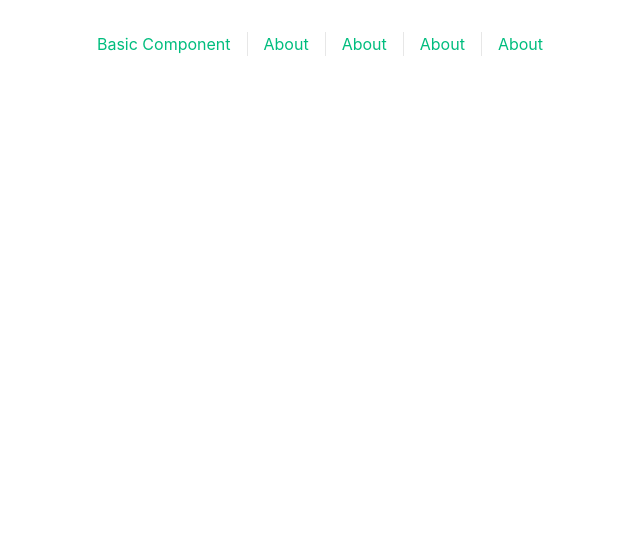
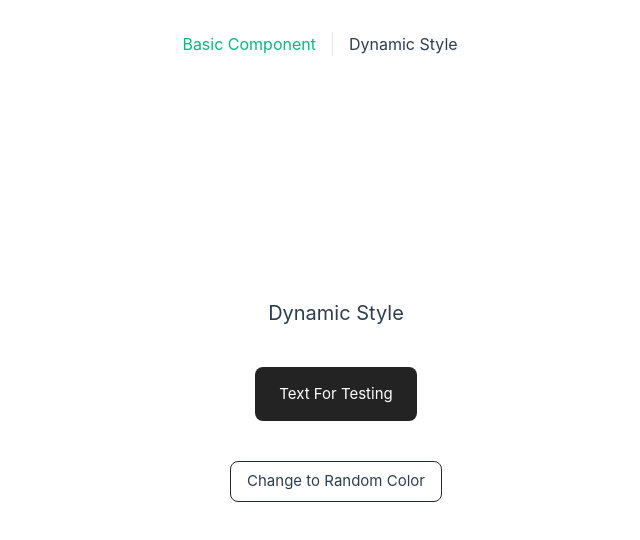
Before and after one commit to vladpolewoi/VueInterview, a Vue app: page /dynamic-style in a window 1280 px wide. Shown: the top 540 px of the page, without its empty margins (304-944 px from the left). Built offline with nearby package versions, Linux system fonts and the light colour scheme.

Commit message:
feat: :sparkles: 2 - Dynamic Styles

```diff
--- a/src/App.vue
+++ b/src/App.vue
@@ -7,10 +7,7 @@ import { RouterLink, RouterView } from 'vue-router'
     <div class="wrapper">
       <nav class="absolute top-0 left-0 w-full flex items-center justify-center">
         <RouterLink :to="{ name: 'basic' }">Basic Component</RouterLink>
-        <RouterLink to="/about">About</RouterLink>
-        <RouterLink to="/about">About</RouterLink>
-        <RouterLink to="/about">About</RouterLink>
-        <RouterLink to="/about">About</RouterLink>
+        <RouterLink :to="{ name: 'style' }">Dynamic Style</RouterLink>
       </nav>
     </div>
   </header>
--- a/src/assets/main.css
+++ b/src/assets/main.css
@@ -18,3 +18,8 @@ a,
   color: hsla(160, 100%, 37%, 1);
   transition: 0.4s;
 }
+
+button {
+  @apply py-2 px-4 rounded-lg border border-gray-800;
+  @apply hover:bg-gray-800 hover:text-white cursor-pointer;
+}
--- /dev/null
+++ b/src/components/ColorBox.vue
@@ -0,0 +1,40 @@
+<template>
+  <div class="colorBox" :style="{ backgroundColor: color, color: textColor }">
+    <slot />
+  </div>
+</template>
+
+<script setup lang="ts">
+import { computed } from 'vue'
+
+const props = defineProps({
+  color: {
+    type: String,
+    required: true,
+    validator: (value: string) => {
+      return /^#[0-9A-F]{3,6}$/i.test(value)
+    }
+  }
+})
+
+const textColor = computed<string>(() => {
+  // convert hex to rgb
+  const [red, green, blue] = props.color
+    .replace('#', '')
+    .match(/.{2}/g)!
+    .map((hex) => parseInt(hex, 16))
+  // calculate luminance with algorithm
+  const luminance = (0.299 * red + 0.587 * green + 0.114 * blue) / 255
+
+  return luminance > 0.5 ? 'black' : 'white'
+})
+</script>
+
+<style lang="scss" scoped>
+.colorBox {
+  @apply flex items-center justify-center;
+  @apply py-4 px-6 rounded-lg;
+  transition-property: background-color, color;
+  transition-duration: 0.2s;
+}
+</style>
--- a/src/router/index.ts
+++ b/src/router/index.ts
@@ -7,6 +7,11 @@ const router = createRouter({
       path: '/basic-component',
       name: 'basic',
       component: () => import('@/views/BasicComponentView.vue')
+    },
+    {
+      path: '/dynamic-style',
+      name: 'style',
+      component: () => import('@/views/DynamicStyleView.vue')
     }
   ]
 })
--- a/src/views/BasicComponentView.vue
+++ b/src/views/BasicComponentView.vue
@@ -1,5 +1,5 @@
 <template>
-  <h3 class="text-xl mb-10">Hello from BasicComponent</h3>
+  <h3 class="text-xl mb-10">BasicComponent</h3>
   <ListItems :items="items" @onItemClick="onItemClick" />
 </template>
 
--- /dev/null
+++ b/src/views/DynamicStyleView.vue
@@ -0,0 +1,20 @@
+<template>
+  <h3 class="text-xl mb-10">Dynamic Style</h3>
+  <ColorBox :color="color">
+    <h2>Text For Testing</h2>
+  </ColorBox>
+  <button @click="changeToRandomColor" class="mt-10">Change to Random Color</button>
+</template>
+
+<script setup lang="ts">
+import { ref } from 'vue'
+import ColorBox from '@/components/ColorBox.vue'
+
+const color = ref<string>('#232323')
+
+function changeToRandomColor() {
+  // 16777215 is the decimal value of the hex color ffffff (0xFFFFFF)
+  const randomColor = Math.floor(Math.random() * 16777215).toString(16)
+  color.value = `#${randomColor}`
+}
+</script>
```
